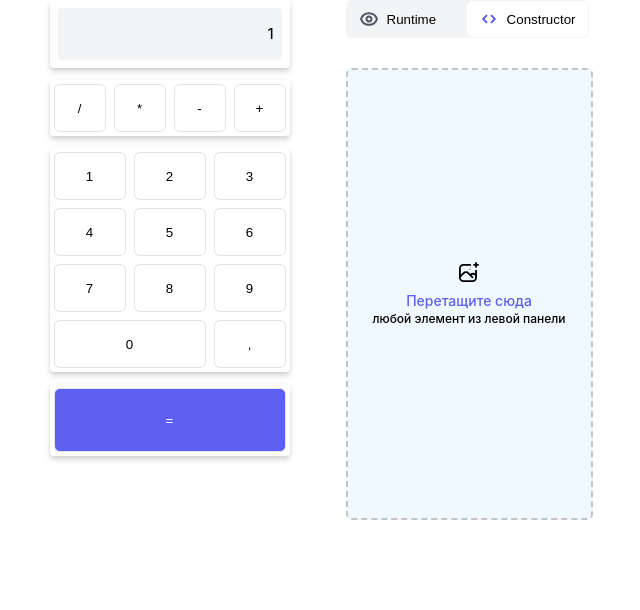
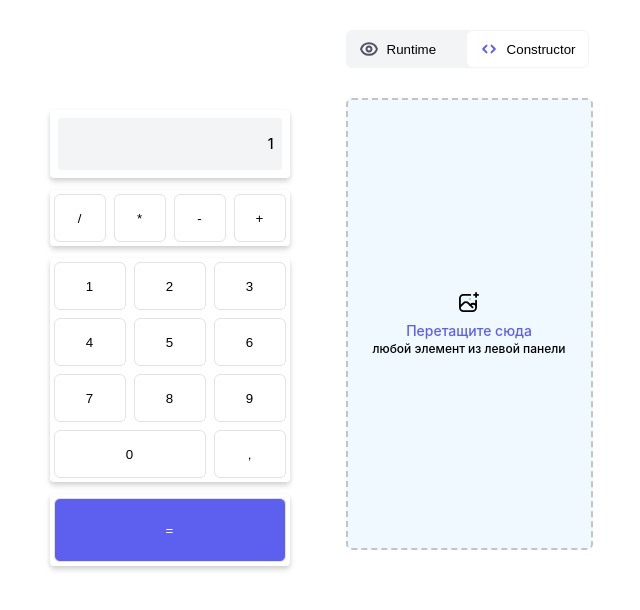
Before and after one commit to LexorV/calculator-react, a React (Create React App) app: page / in a window 1280 px wide. Shown: the top 610 px of the page, without its empty margins (319-959 px from the left). Built offline with nearby package versions, Linux system fonts and the light colour scheme.

Commit message:
fix margin

```diff
--- a/src/components/calculatorDrag.tsx
+++ b/src/components/calculatorDrag.tsx
@@ -12,6 +12,7 @@ const CalculatorDragStyle = styled.div`
     gap: 12px;
     width: 240px;
     align-items: center;
+    margin-top: 110px;
 `;
 const ResultField = styled.div`
 margin: 4px;
--- a/src/pages/main.tsx
+++ b/src/pages/main.tsx
@@ -15,6 +15,7 @@ const DropSection = styled.div`
   display: flex;
   flex-direction: column;
   gap: 30px;
+  margin-top: 30px;
 `;
 
 const Main: FC = () => (
--- a/src/ui/buttons.tsx
+++ b/src/ui/buttons.tsx
@@ -44,7 +44,8 @@ background-color: ${(props) => (props.isActive ? '#FFFFFF' : '#F3F4F6')};
   gap: 8px;
   box-sizing: border-box;
   padding: 12px;
-  width:100%
+  width:100%;
+  cursor: pointer;
 `
 
 
```
